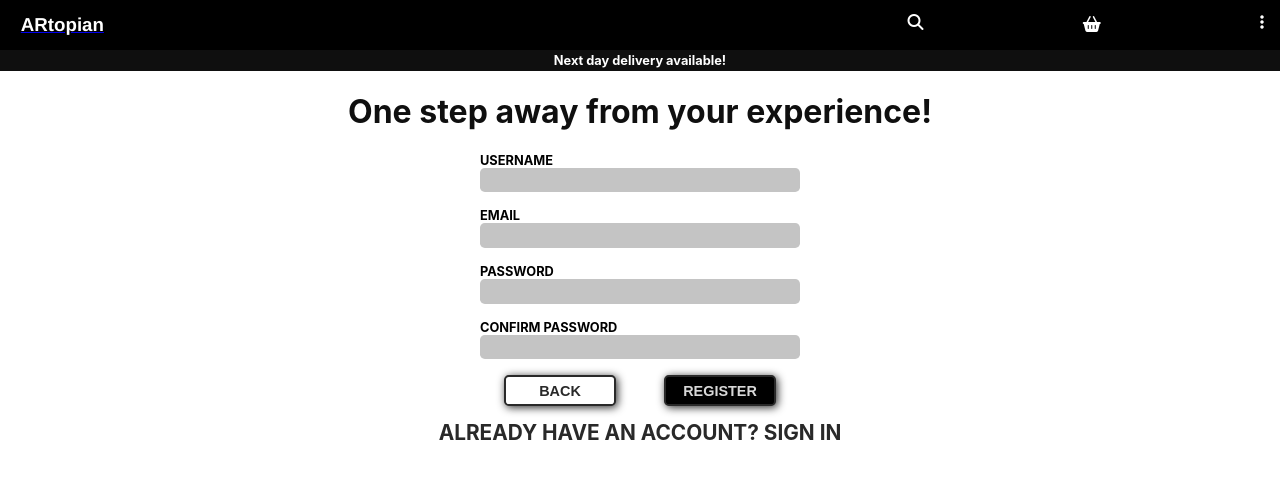
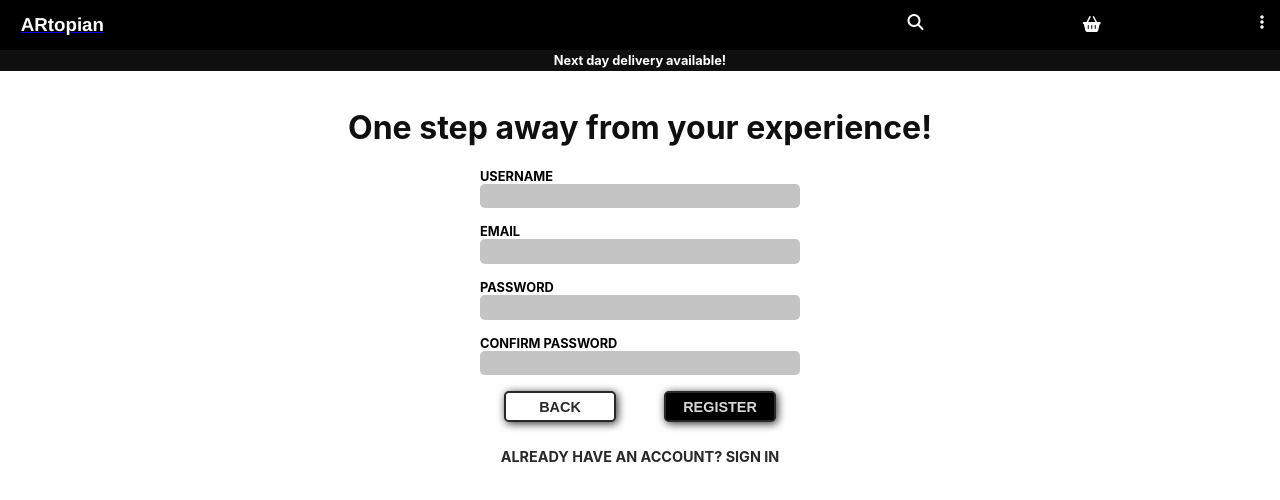
Before and after one commit to TSB1999/ar-topian, a React (Create React App) app: page /register in a window 1280 px wide. Shown: the top 500 px of the page. Built offline with nearby package versions, Linux system fonts and the light colour scheme.

Commit message:
feature : auth components fixed

```diff
--- a/src/3.pages/register/index.tsx
+++ b/src/3.pages/register/index.tsx
@@ -6,14 +6,22 @@ import SubHeading from "../../5.elements/0.atoms/text/subheading";
 
 export default function REGISTER__PAGE() {
   return (
-    <Layout flexDirection="column" alignItems="center" justifyContent="center">
+    <div style={{ padding: "1rem" }}>
+      <Layout
+        flexDirection="column"
+        alignItems="center"
+        justifyContent="center"
+      >
         <Heading
           color="#0F0F0F"
           textShadow="none"
           label="One step away from your experience!"
         />
         <RegistrationForm />
+        <div style={{ marginTop: "1rem" }}>
           <SubHeading label="ALREADY HAVE AN ACCOUNT? SIGN IN" />
+        </div>
       </Layout>
+    </div>
   );
 }
--- a/src/3.pages/sign_in/index.tsx
+++ b/src/3.pages/sign_in/index.tsx
@@ -6,7 +6,7 @@ import SubHeading from "../../5.elements/0.atoms/text/subheading";
 
 export default function SIGNIN__PAGE() {
   return (
-    <div>
+    <div style={{ padding: "1rem" }}>
       <Layout
         flexDirection="column"
         alignItems="center"
--- a/src/5.elements/0.atoms/text/subheading/styles.css
+++ b/src/5.elements/0.atoms/text/subheading/styles.css
@@ -3,7 +3,7 @@
     Ubuntu, Cantarell, "Open Sans", "Helvetica Neue", sans-serif;
   color: #292929;
   /* text-shadow: 0.1rem 0.1rem #292929; */
-  font-size: 1.3rem;
+  font-size: 0.9rem;
   text-transform: uppercase;
   text-align: center;
 }
```
Lines whose indentation alone changed are shown as unchanged.
